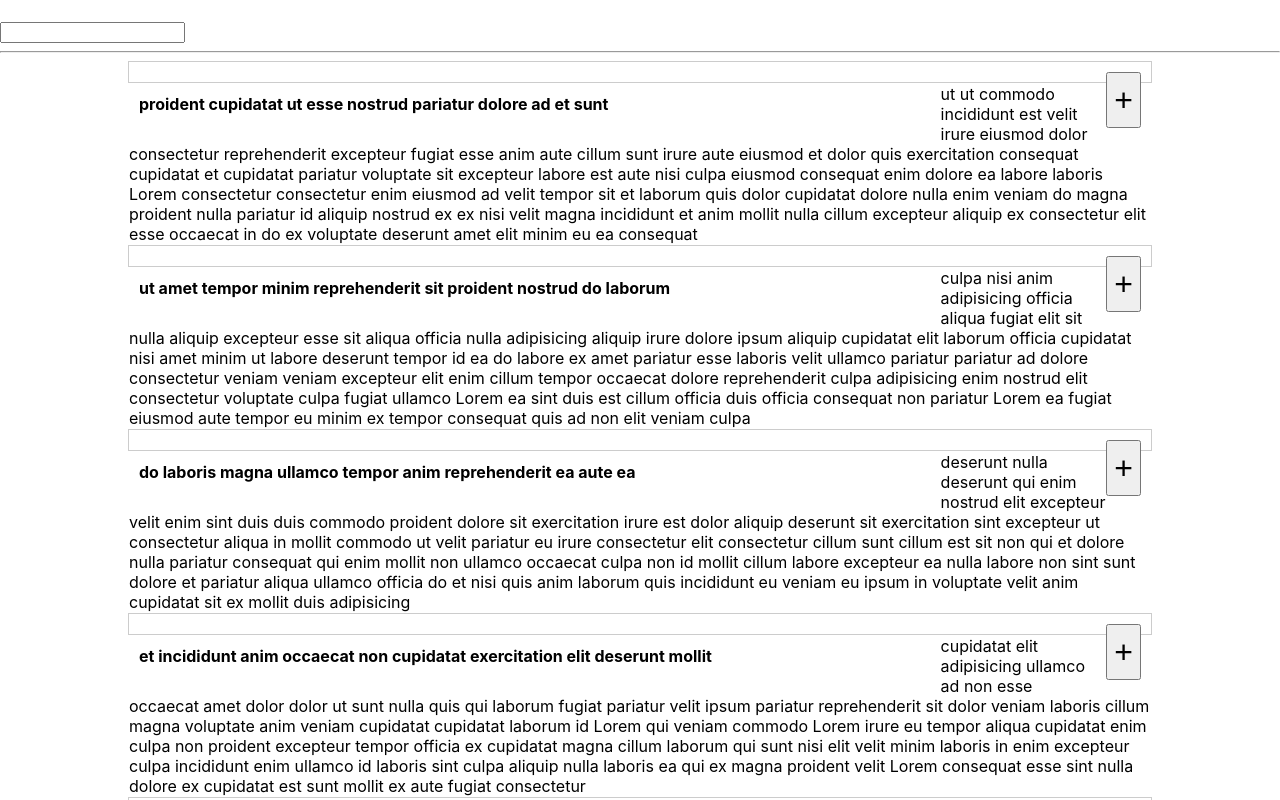
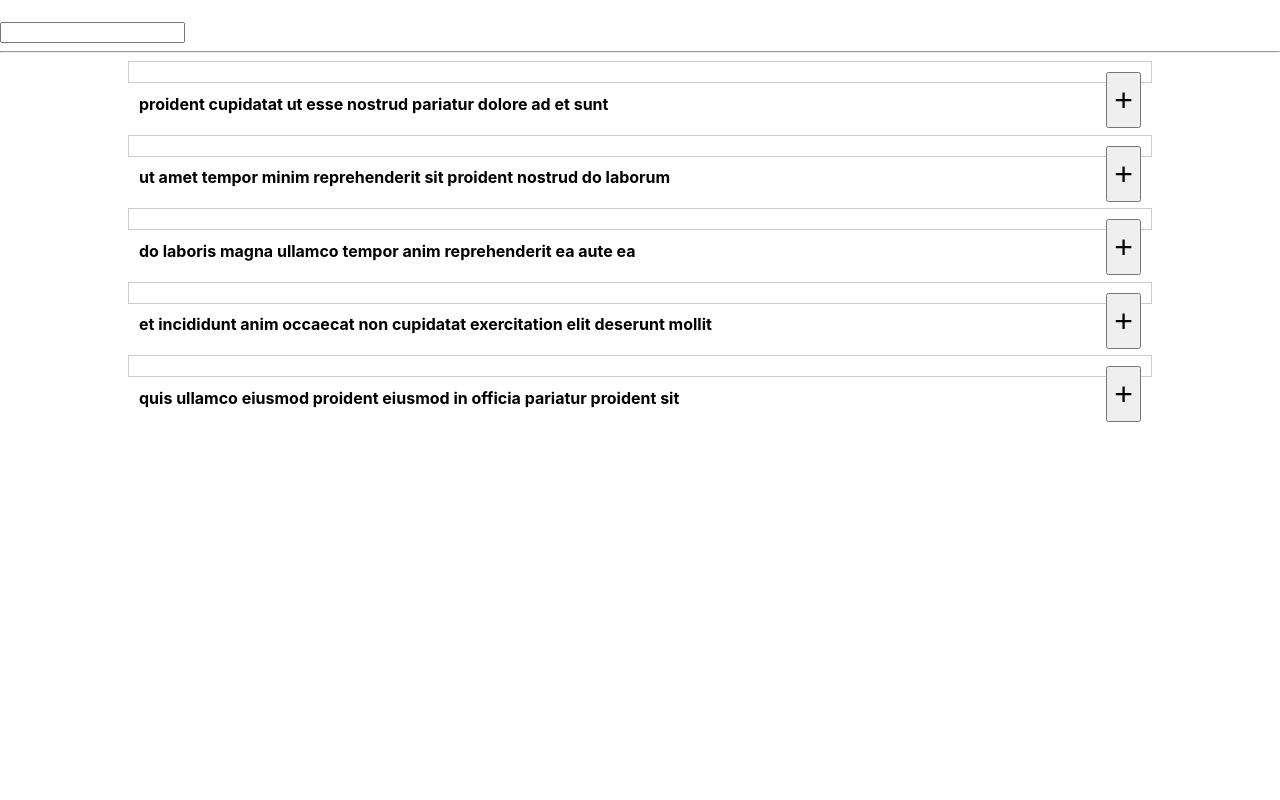
Before and after one commit to rameshpaudel/react-tutorial, a React (Create React App) app: page / in a window 1280 px wide. Shown: the top 800 px of the page. Built offline with nearby package versions, Linux system fonts and the light colour scheme.

Commit message:
Fixed stylesheet

```diff
--- a/src/index.css
+++ b/src/index.css
@@ -24,7 +24,6 @@ code {
   transition: all 0.3s linear;
   padding: 0px;
   margin: 0px;
-  display: block;
 
 }
 .center{
```
